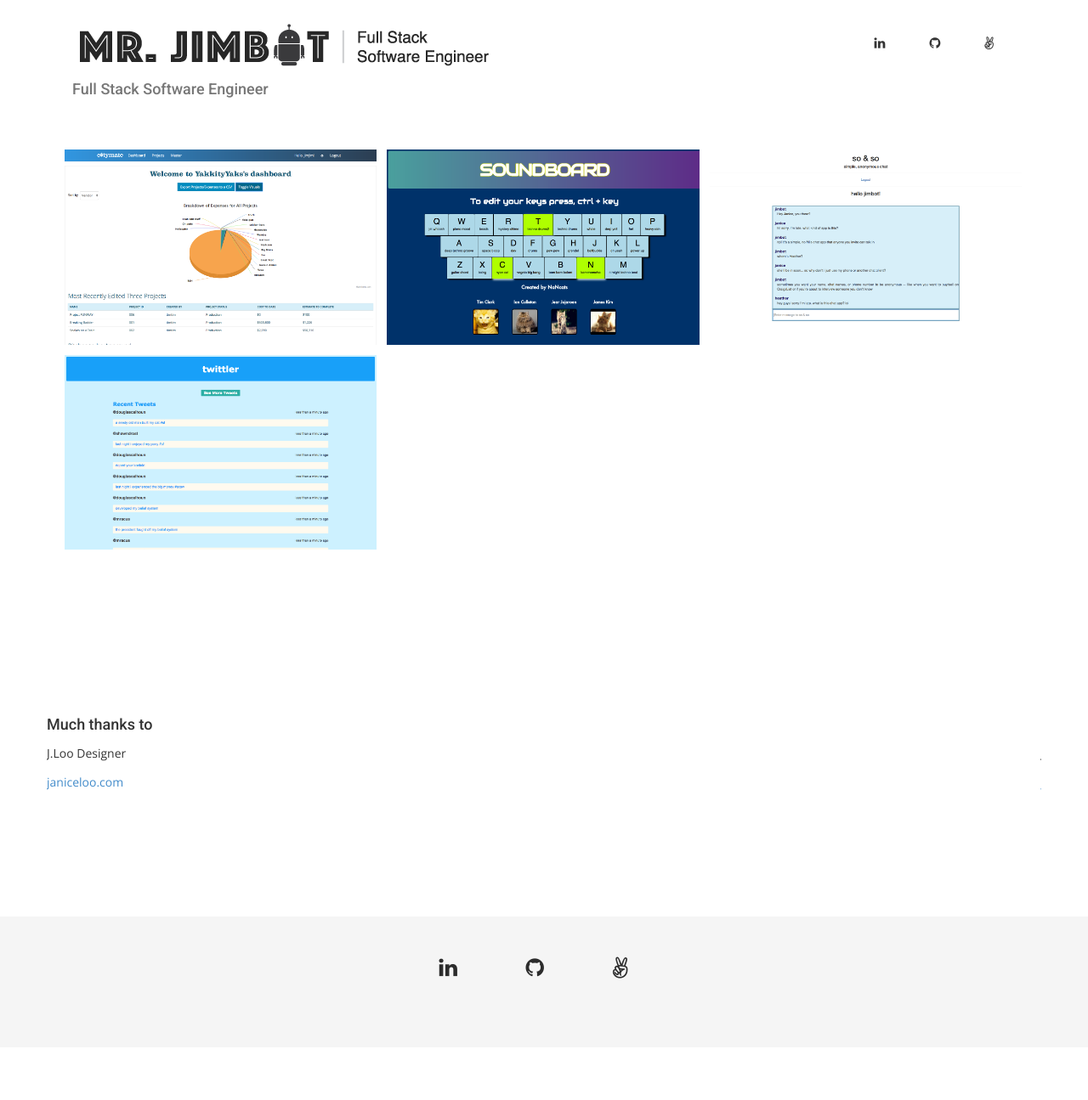
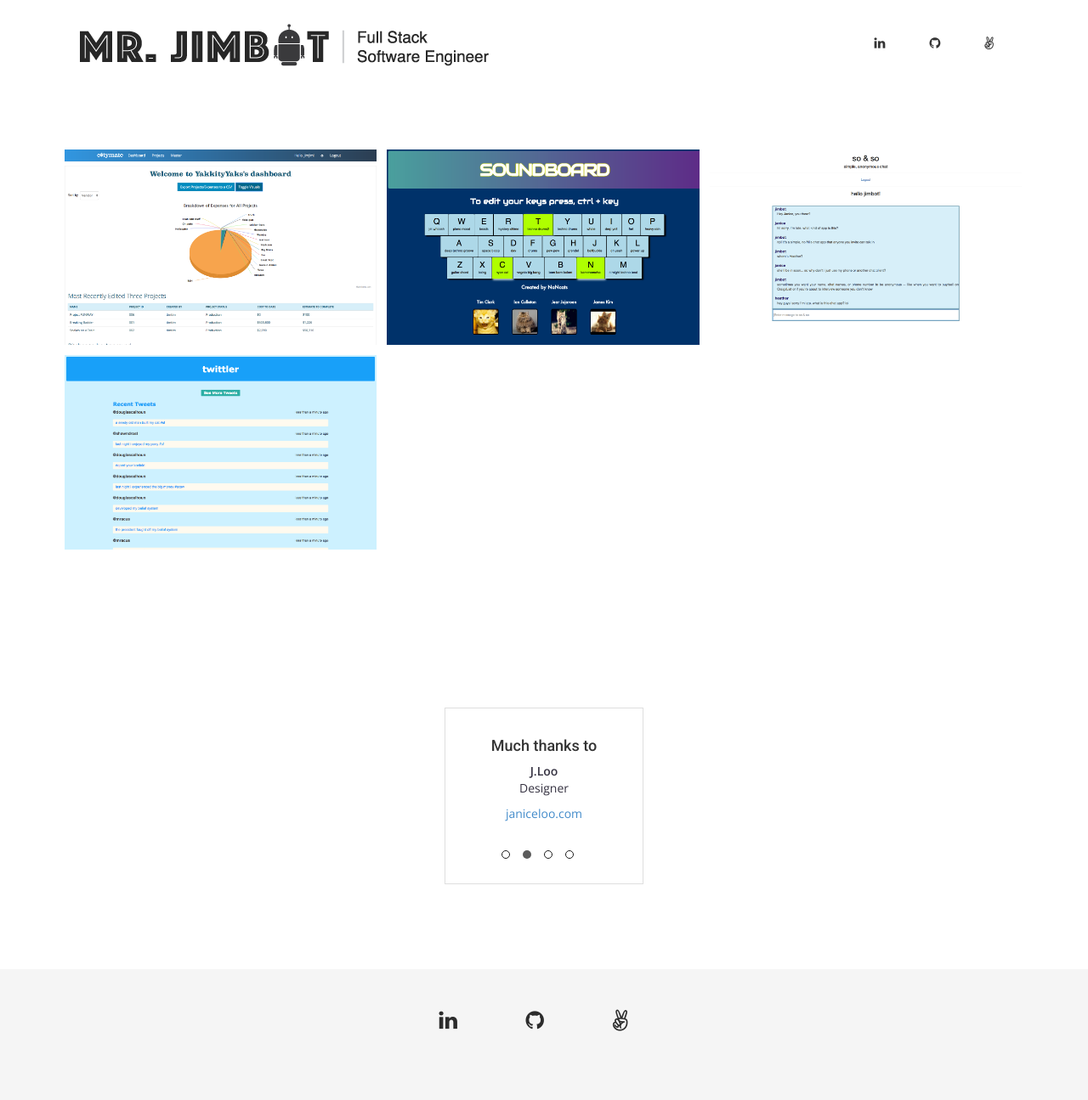
Before and after one commit to jimmy-james/jimmy-james.github.io, a Jekyll site: the page built from index.html, in a window 1280 px wide. Shown: the whole page at 85% size. Built offline with Jekyll 4.4.1, drawn with Linux system fonts in a browser that asks for light colours; nearby versions of some CDN libraries; some web fonts are replaced; before the commit the page ends 1233 px from its top, so only the background shows below that.

```diff
--- a/_includes/header.html
+++ b/_includes/header.html
@@ -16,7 +16,6 @@
             </button>
             <a class="navbar-brand" href="/">
               <img src="{{ site.baseurl }}/img/logo.png" alt="Logo">
-              <h4>Full Stack Software Engineer</h4>
             </a>
           </div>
             <!-- Collect the nav links, forms, and other content for toggling -->
--- a/css/airspace.css
+++ b/css/airspace.css
@@ -314,7 +314,7 @@
 }
 #testimonial .testimonial-carousel {
   text-align: center;
-  width: 50%;
+  width: 20%;
   border: 1px solid #DEDEDE;
   padding: 24px;
   margin: auto;
--- a/index.html
+++ b/index.html
@@ -149,7 +149,7 @@
         </div>
       </div> -->
       <div>
-        <div >
+        <div class="testimonial-carousel">
           <h4>Much thanks to</h4>
           <div id="testimonial-slider" class="owl-carousel">
             <div>
```
